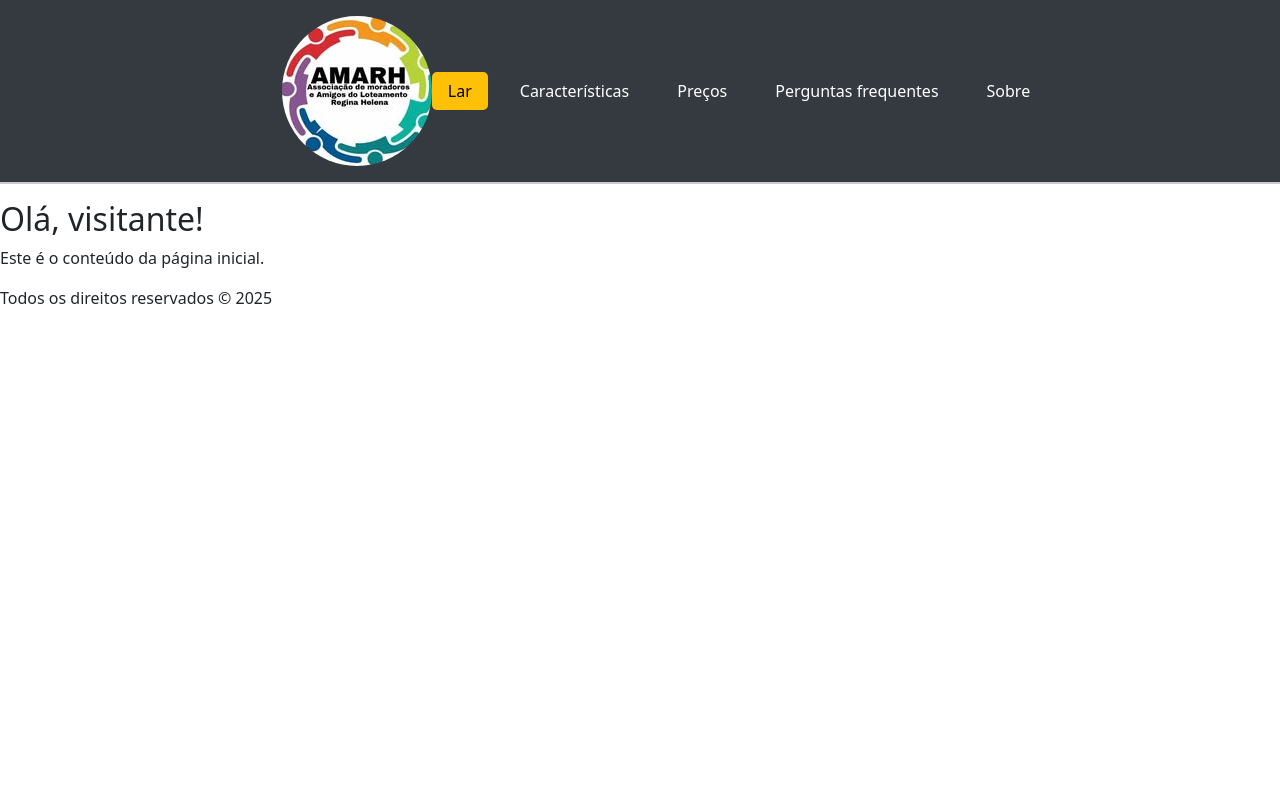
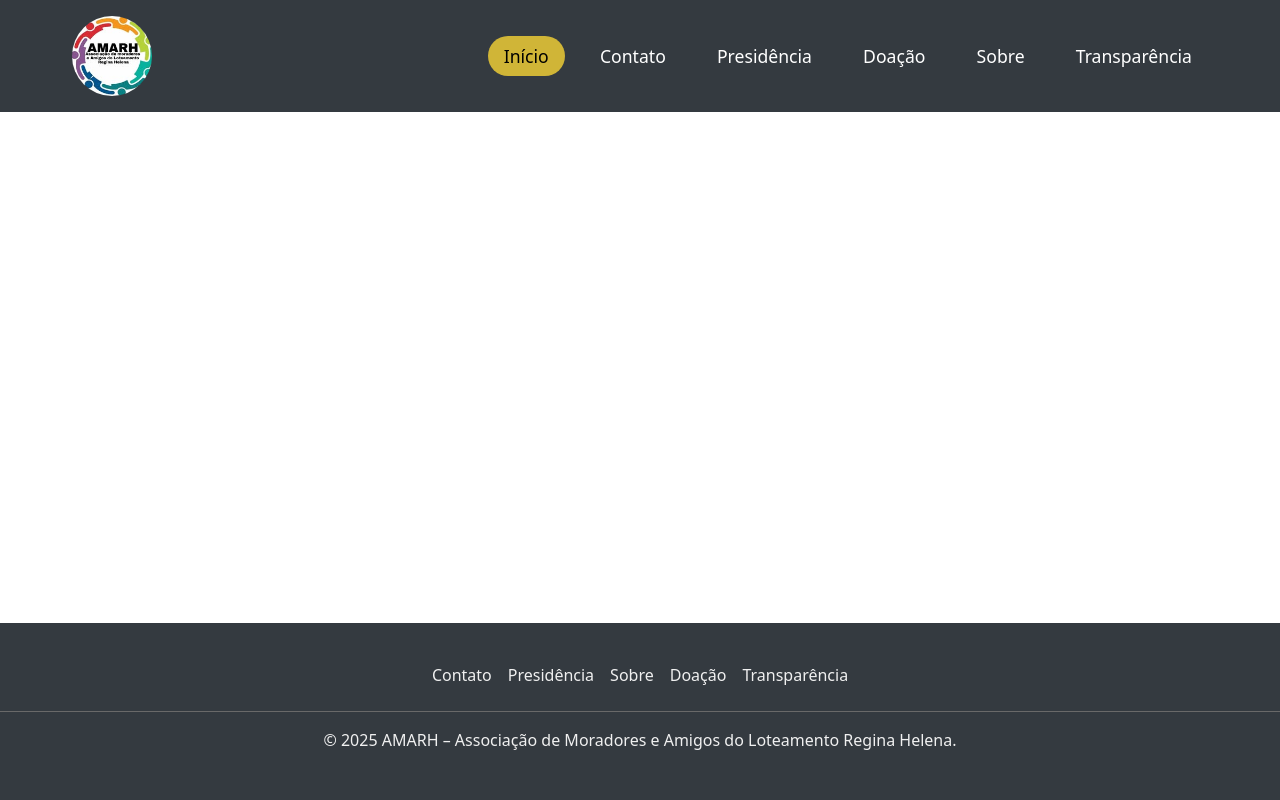
Before and after one commit to IgorForceBR0202/Projeto-AMARH, a Django app: page / in a window 1280 px wide. Run offline with Django 5.2, Linux system fonts and the light colour scheme.

Commit message:
Adicionando footer e ajustando header

```diff
--- a/documentos/static/documentos/css/style.css
+++ b/documentos/static/documentos/css/style.css
@@ -1,25 +1,78 @@
 /* static/documentos/css/estilo.css */
 
-.site-header {
-    display: flex;
-    flex-wrap: wrap;
-    justify-content: center;
-    align-items: center;
-    padding: 1rem 0;
-    margin-bottom: 1rem;
-    border-bottom: 2px solid #ccc;
-    background-color: #343a40; /* cor do header */
+/* Cores padrões */
+
+:root{
+  --amarh-yellow: #d0b537;
+  --amarh-teal:   #18ad9b;
+  --amarh-blue:   #0d6882;
+  --amarh-purple: #7c6a82;
+  --amarh-red:    #cc3037;
+  --amarh-gray:   #c8cdc1;
+  --amarh-dark:   #1b1b1b;
+  --amarh-white:  #fbfcfb;
+    --header: #343a40
 }
 
-.site-header .logo {
-    font-size: 1.3rem;
+
+*{
+    margin: 0;
+    padding: 0;
+    outline: none;
+    border: none;
     text-decoration: none;
-    margin-left: 3rem;
-    border-radius: 50%;
-    background-size: 2rem;
 }
 
-.site-nav ul {
+
+section {
+    padding: 3rem 2rem;
+    margin: 0 auto;
+    max-width: 1200px;
+}
+
+.header {
+    position: fixed;
+    top: 0;
+    left: 0;
+    right: 0;
+    z-index: 99;
+    background-color: #343a40;
+}
+
+.header-container {
+    display: flex;
+    align-items: center;
+    justify-content: space-between;
+    padding: 1rem 2rem;
+}
+
+
+.logo img {
+    border-radius: 50%;
+    width: 80px;
+    height: 80px;
+    object-fit: cover;
+}
+
+
+.navbar ul {
+    display: flex;
+    list-style: none;
+    gap: 1.2rem;
+    margin: 0;
+    padding: 0;
+}
+
+.navbar a{
+    font-size: 1.1rem;
+    color: white;
+    padding: 0.5rem 1rem;
+    border-radius: 5px;
+    transition: background-color 0.3s;
+    text-decoration: none;
+}
+
+.navbar{
     list-style: none;
     display: flex;
     gap: 1rem;
@@ -27,7 +80,7 @@
     margin: 0;
 }
 
-.site-nav ul li a {
+.navbar a {
     text-decoration: none;
     color: white;
     padding: 0.5rem 1rem;
@@ -35,11 +88,67 @@
     transition: background-color 0.3s;
 }
 
-.site-nav ul li a.active {
-    background-color: #ffc107;
+.navbar a.active {
+    background-color: #d0b537;
     color: black;
+    border-radius: 20px
 }
 
-.site-nav ul li a:hover {
+.navbar a:hover {
     background-color: #6c757d;
 }
+
+/* ---------------------------------------------------------------------------- */
+
+/* Footer customizado */
+/*
+.custom-footer {
+  background-color: #343a40;
+  color: #f0f0f0;
+  padding: 2rem 0;
+}
+
+.custom-footer a {
+  color: #f0f0f0;
+  text-decoration: none;
+}
+
+.custom-footer a:hover {
+  color: #d0b537
+}
+
+.custom-footer .border-bottom {
+  border-color: #444 !important;
+}
+ */
+
+
+.custom-footer {
+  background-color: #343a40;
+  color: #f0f0f0;
+  padding: 2rem 0;
+  position: fixed;
+  bottom: 0;
+  left: 0;
+  width: 100%;
+  z-index: 1000;
+  box-sizing: border-box;
+}
+
+.custom-footer a {
+  color: #f0f0f0;
+  text-decoration: none;
+}
+
+.custom-footer a:hover {
+  color: #d0b537;
+}
+
+.custom-footer .border-bottom {
+  border-color: #696969 !important;
+}
+
+/* Para garantir que o conteúdo principal não fique escondido atrás do footer fixo */
+body {
+  padding-bottom: 120px; /* ajuste conforme a altura do footer */
+}
--- a/documentos/templates/documentos/base.html
+++ b/documentos/templates/documentos/base.html
@@ -3,40 +3,50 @@
 <html lang="pt-br">
 <head>
     <meta charset="UTF-8">
+    <meta name="viewport" content="width=device-width, initial-scale=1, shrink-to-fit=no">
     <title>{% block title %}Associação{% endblock %}</title>
+
+    <!-- Bootstrap CSS -->
     <link href="https://cdn.jsdelivr.net/npm/bootstrap@5.3.8/dist/css/bootstrap.min.css" rel="stylesheet">
+
     {% load static %}
     <link href="{% static 'documentos/css/style.css' %}" rel="stylesheet">
 </head>
 <body>
 
-    <!--<header class="d-flex flex-wrap justify-content-center py-3 mb-4 border-bottom"> <a href="/" class="d-flex align-items-center mb-3 mb-md-0 me-md-auto link-body-emphasis text-decoration-none"> <svg class="bi me-2" width="40" height="32" aria-hidden="true"><use xlink:href="#bootstrap"></use></svg> <span class="fs-4"><font dir="auto" style="vertical-align: inherit;"><font dir="auto" style="vertical-align: inherit;">Cabeçalho simples</font></font></span> </a> <ul class="nav nav-pills"> <li class="nav-item"><a href="#" class="nav-link active" aria-current="page"><font dir="auto" style="vertical-align: inherit;"><font dir="auto" style="vertical-align: inherit;">Lar</font></font></a></li> <li class="nav-item"><a href="#" class="nav-link"><font dir="auto" style="vertical-align: inherit;"><font dir="auto" style="vertical-align: inherit;">Características</font></font></a></li> <li class="nav-item"><a href="#" class="nav-link"><font dir="auto" style="vertical-align: inherit;"><font dir="auto" style="vertical-align: inherit;">Preços</font></font></a></li> <li class="nav-item"><a href="#" class="nav-link"><font dir="auto" style="vertical-align: inherit;"><font dir="auto" style="vertical-align: inherit;">Perguntas frequentes</font></font></a></li> <li class="nav-item"><a href="#" class="nav-link"><font dir="auto" style="vertical-align: inherit;"><font dir="auto" style="vertical-align: inherit;">Sobre</font></font></a></li> </ul> </header>
-    -->
+<header class="header">
+    <section class = "header-container">
 
-    <!-- header -->
-<header class="site-header">
-    <img src="{% static 'documentos/img/amarh.jpg' %}" class = "logo">
-    <nav class="site-nav">
+        <a href="#" class = "logo">
+            <img src="{% static 'documentos/img/amarh.jpg' %}" alt="Logo">
+        </a>
+
+        <nav class="navbar">
             <ul>
-            <li><a href="#" class="active">Lar</a></li>
-            <li><a href="#">Características</a></li>
-            <li><a href="#">Preços</a></li>
-            <li><a href="#">Perguntas frequentes</a></li>
+                <li><a href="#" class="active">Início</a></li>
+                <li><a href="#">Contato</a></li>
+                <li><a href="#">Presidência</a></li>
+                <li><a href="#">Doação</a></li>
                 <li><a href="#">Sobre</a></li>
+                <li><a href="#">Transparência</a></li>
             </ul>
         </nav>
+    </section>
 </header>
-    <main>
+
+<!-- Aqui vai o conteúdo dinâmico -->
+<main class="container my-4">
     {% block content %}
-        <!-- Conteúdo específico de cada página vai aqui -->
     {% endblock %}
 </main>
 
-    <footer>
-        <p>Todos os direitos reservados © 2025</p>
-    </footer>
+    <!-- incluir footer -->
+  {% include 'documentos/footer.html' %}
 
- <!-- Bootstrap JS Bundle -->
+
+
+
+  <!-- Bootstrap JS -->
   <script src="https://cdn.jsdelivr.net/npm/bootstrap@5.3.8/dist/js/bootstrap.bundle.min.js"></script>
 </body>
 </html>
--- /dev/null
+++ b/documentos/templates/documentos/footer.html
@@ -0,0 +1,12 @@
+{% load static %}
+
+<footer class="custom-footer">
+  <ul class="nav justify-content-center border-bottom pb-3 mb-3">
+    <li class="nav-item"><a href="#" class="nav-link px-2">Contato</a></li>
+    <li class="nav-item"><a href="#" class="nav-link px-2">Presidência</a></li>
+    <li class="nav-item"><a href="#" class="nav-link px-2">Sobre</a></li>
+    <li class="nav-item"><a href="#" class="nav-link px-2">Doação</a></li>
+    <li class="nav-item"><a href="#" class="nav-link px-2">Transparência</a></li>
+  </ul>
+  <p class="text-center">© 2025 AMARH – Associação de Moradores e Amigos do Loteamento Regina Helena.</p>
+</footer>
--- a/documentos/templates/documentos/home.html
+++ b/documentos/templates/documentos/home.html
@@ -1,9 +1,10 @@
-<!-- documentos/templates/documentos/home.html -->
 {% extends "documentos/base.html" %}
+{% load static %}
 
-{% block title %}Página Inicial{% endblock %}
+{% block title %}Início - Associação{% endblock %}
 
 {% block content %}
-<h2>Olá, visitante!</h2>
-<p>Este é o conteúdo da página inicial.</p>
+
+
+
 {% endblock %}
--- a/documentos/urls.py
+++ b/documentos/urls.py
@@ -6,5 +6,5 @@ from documentos.views import home
 
 urlpatterns = [
     path('admin/', admin.site.urls),
-    path('', home, name='home'),
+    path('', home, name='home')
 ]
```
Also changed, not shown: documentos/static/documentos/img/DBD_main.jpg (added), documentos/static/documentos/img/dbd.jpg (added), documentos/static/documentos/img/dbd2.jpg (added), documentos/views.py (line endings or trailing spaces). Lines whose indentation alone changed are shown as unchanged.
